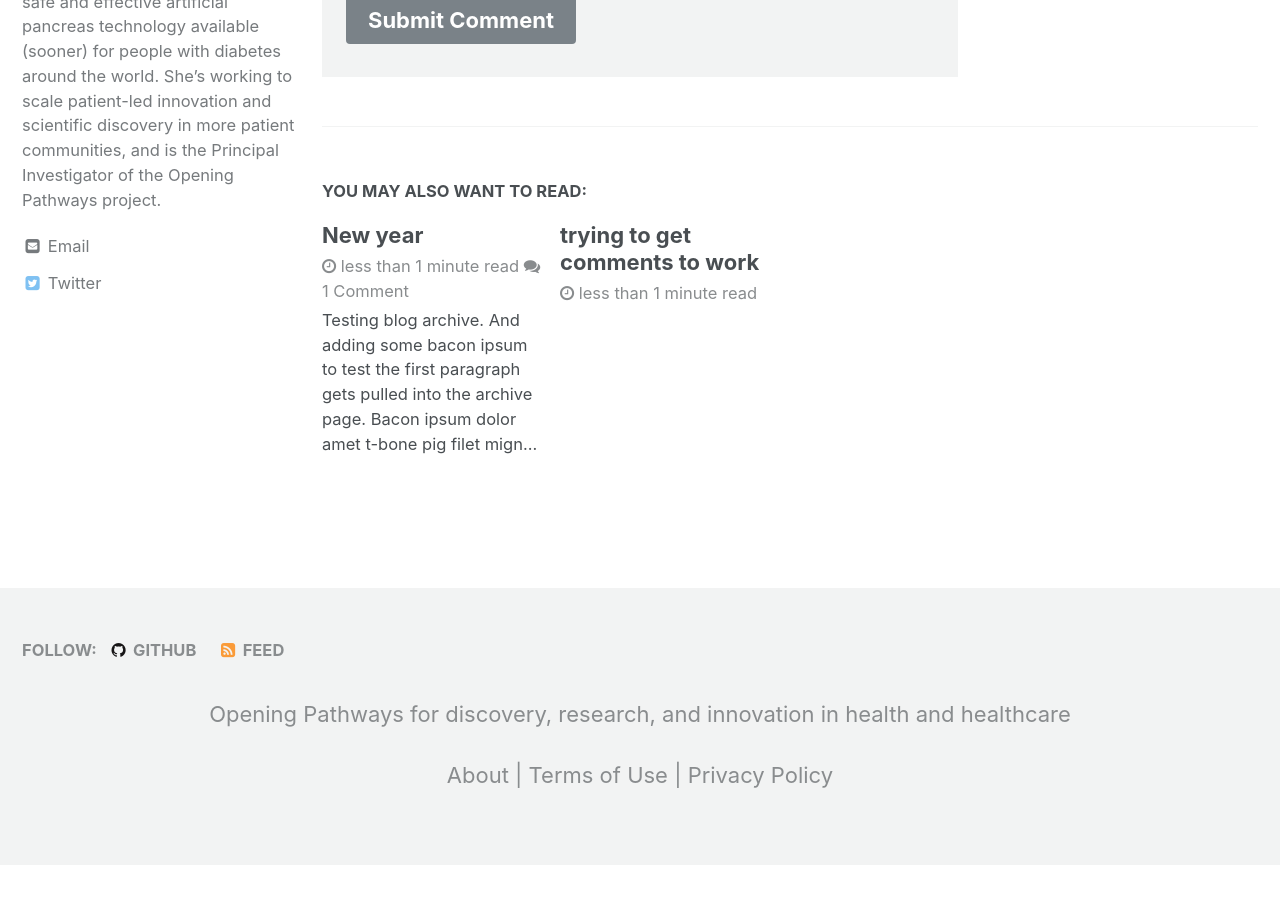
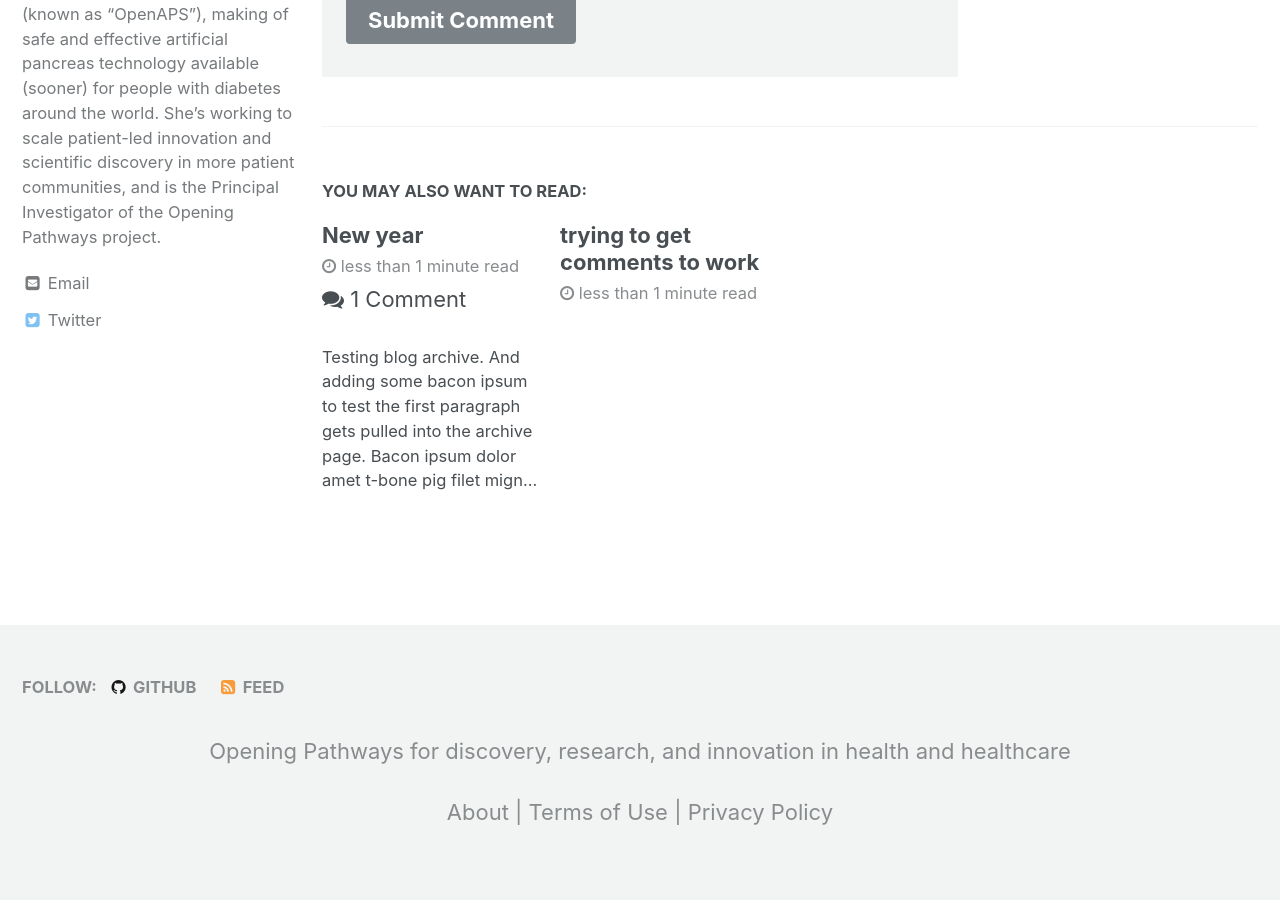
Before and after one commit to danamlewis/research, a Jekyll site: the page built from _posts/2017-09-26-first-post.md, in a window 1280 px wide and 900 px high, scrolled down 1337 px. Built offline with Jekyll 4.4.1, drawn with Linux system fonts in a browser that asks for light colours; before the commit the page ends 2202 px from its top, so only the background shows below that.

Commit message:
Update archive-single.html

```diff
--- a/_includes/archive-single.html
+++ b/_includes/archive-single.html
@@ -32,7 +32,7 @@
     </h2>
 
     {% if post.read_time %}
-      <p class="page__meta"><i class="fa fa-clock-o" aria-hidden="true"></i> {% include read-time.html %}
+      <p class="page__meta"><i class="fa fa-clock-o" aria-hidden="true"></i> {% include read-time.html %}</p>
     {% endif %}
 
      {% if site.data.comments[post.slug].size > 0 and post.comments %}
```
